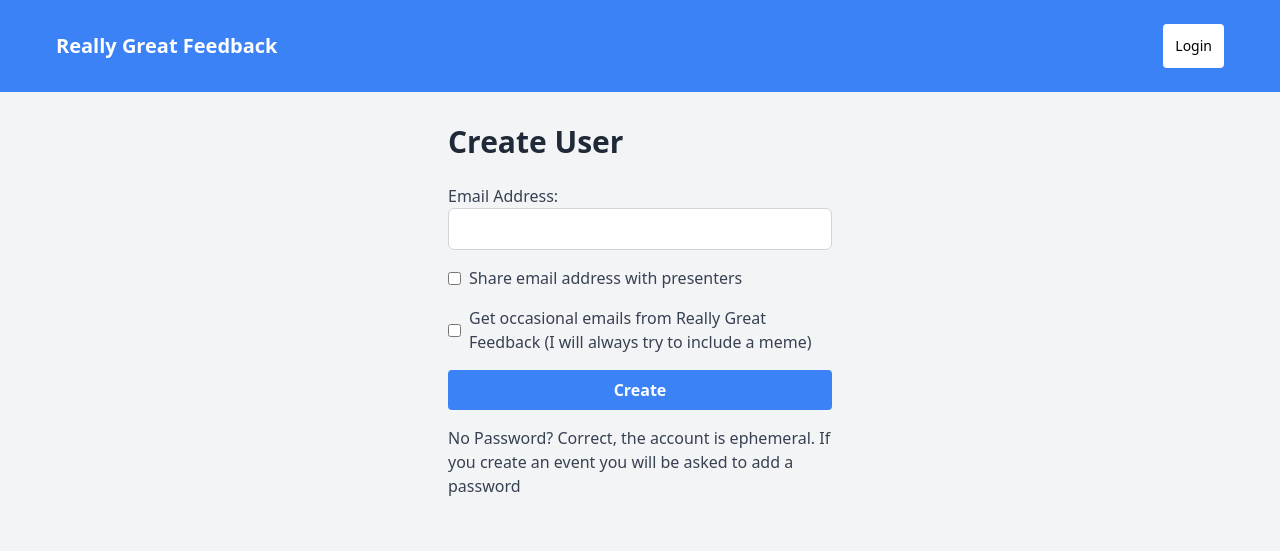
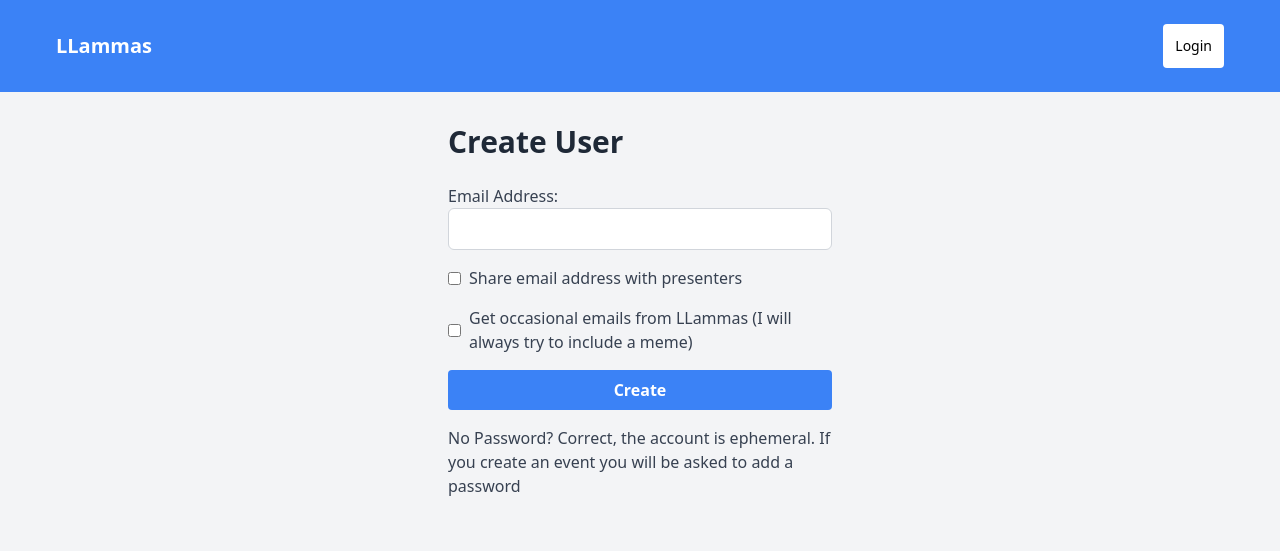
Before and after one commit to mmc102/gimmie_feedback, a FastAPI app: page /user/ in a window 1280 px wide. Shown: the top 551 px of the page. Run offline with FastAPI, Linux system fonts and the light colour scheme; parts of the project's set-up code (start-up, migrations or seed data) failed here and were passed over; some libraries are stand-ins or nearby versions.

Commit message:
Update copy

```diff
--- a/templates/base.html
+++ b/templates/base.html
@@ -15,7 +15,7 @@
             <div class="max-w-7xl mx-auto px-4 sm:px-6 lg:px-8">
                 <div class="flex justify-between">
                     <div class="flex items-center">
-                        <a href="/browse_events" class="text-white font-bold text-xl">Really Great Feedback</a>
+                        <a href="/browse_events" class="text-white font-bold text-xl">LLammas</a>
                     </div>
                     <div class="flex items-center">
                         <ul class="flex space-x-4">
--- a/templates/user_template.html
+++ b/templates/user_template.html
@@ -20,7 +20,7 @@
         </div>
         <div class="flex items-center">
             <input type="checkbox" id="newsletter" name="newsletter" value="false" class="mr-2">
-            <label for="newsletter" class="text-gray-700">Get occasional emails from Really Great Feedback (I will always try to include a meme)</label>
+            <label for="newsletter" class="text-gray-700">Get occasional emails from LLammas (I will always try to include a meme)</label>
         </div>
         <button type="submit" class="w-full bg-blue-500 hover:bg-blue-700 text-white font-bold py-2 px-4 rounded mt-4">Create</button>
 
```
